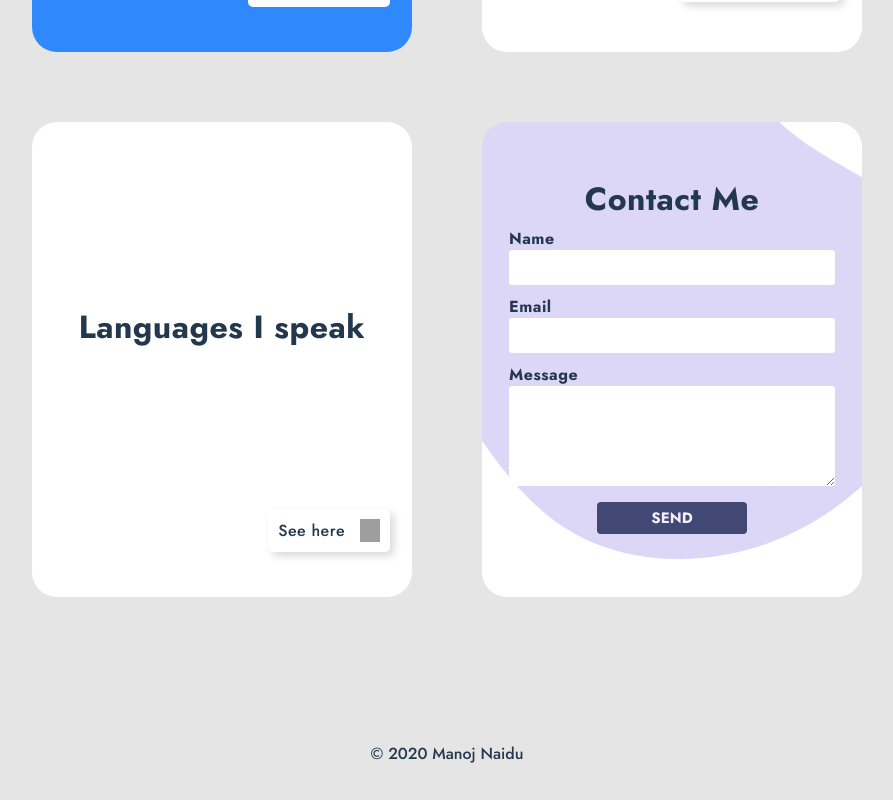
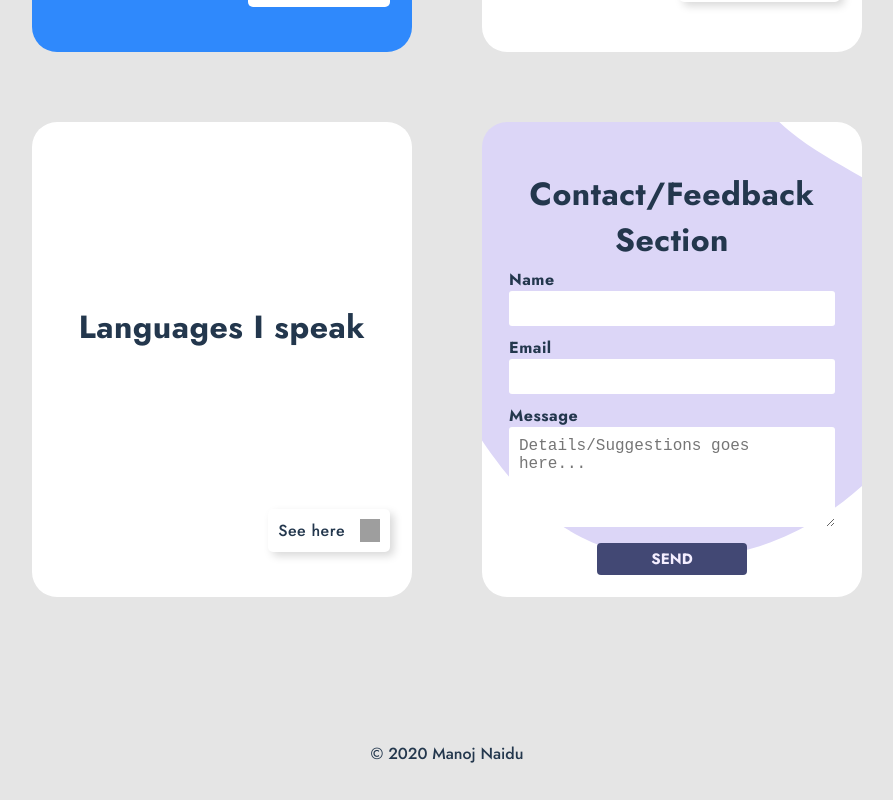
Before and after one commit to manojnaidu619/react-portfolio619, a React (Create React App) app: page / in a window 1280 px wide. Shown: the part 1848-2648 px from the top of the page, without its empty margins (193-1086 px from the left). Built offline with nearby package versions, Linux system fonts and the light colour scheme; grey boxes are pictures that could not be loaded.

Commit message:
Updated contact section to accept feedbacks

```diff
--- a/src/components/Domains/Contact.js
+++ b/src/components/Domains/Contact.js
@@ -43,7 +43,7 @@ const Contact = () => {
     } else {
         cardContent =
             <div className="front-face-card-content contact-card">
-            <h1>Contact Me</h1>
+            <h1>Contact/Feedback Section</h1>
             <div className="contact-form">
                 <form action="https://formspree.io/mpzywrqy" method="POST" onSubmit={onSubmitHandler}>
                     <div className="name-div">
@@ -56,7 +56,7 @@ const Contact = () => {
                     </div>
                     <div className="msg-div">
                         <label htmlFor="message">Message</label><br/>
-                        <textarea name="message" onChange={e => changeMessage(e.target.value)} value={message} />
+                        <textarea name="message" onChange={e => changeMessage(e.target.value)} value={message} placeholder="Details/Suggestions goes here..." />
                     </div>
                     <button className="form-submit-btn" type="submit">SEND</button>
                 </form>
```
